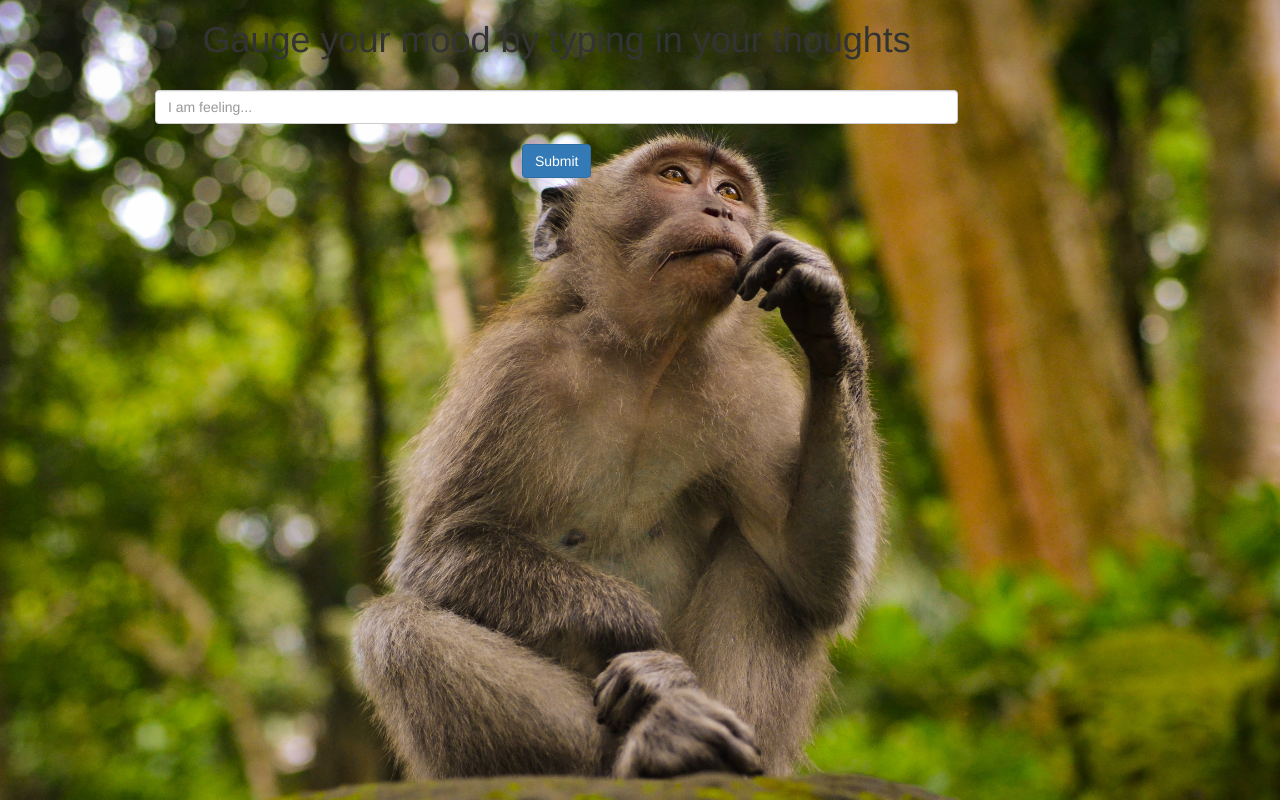
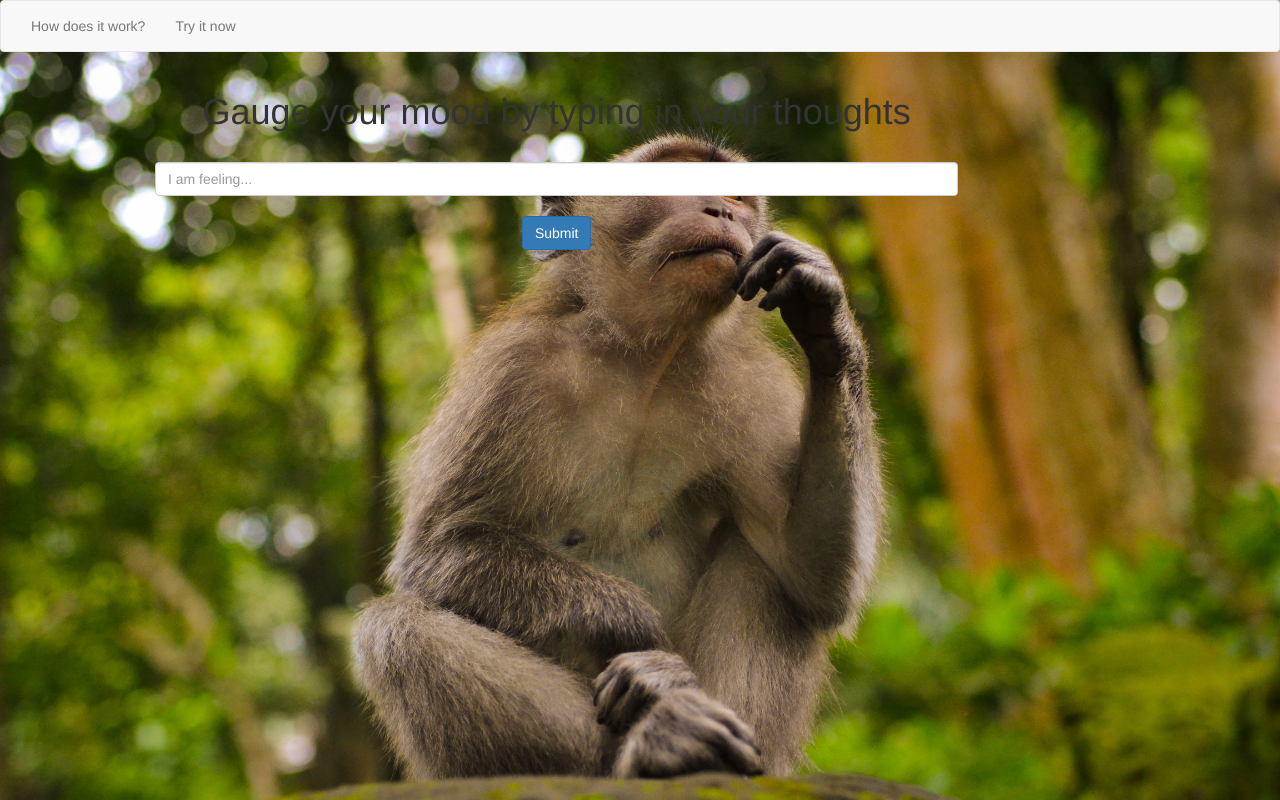
Before and after one commit to SiddharthaAnand/thought-classifier, a Flask app: page / in a window 1280 px wide. Run offline with Flask 2, Linux system fonts and the light colour scheme; parts of the project's set-up code (start-up, migrations or seed data) failed here and were passed over; some libraries are stand-ins or nearby versions.

Commit message:
Add navigation bar on the page

```diff
--- a/templates/home.html
+++ b/templates/home.html
@@ -11,8 +11,17 @@
     </style>
   </head>
   <body ng-controller="ThoughtAnalyzerController">
+
   <div class="bg">
-    <div class="container">
+      <nav class="navbar navbar-default">
+          <div class="container-fluid">
+              <ul class="nav navbar-nav">
+                  <li><a href="#">How does it work?</a> </li>
+                  <li><a href="#">Try it now</a> </li>
+              </ul>
+            </div>
+      </nav>
+      <div class="container">
         <div class="row">
           <div class="col-sm-10 offset-sm-1 text-center">
 
```
